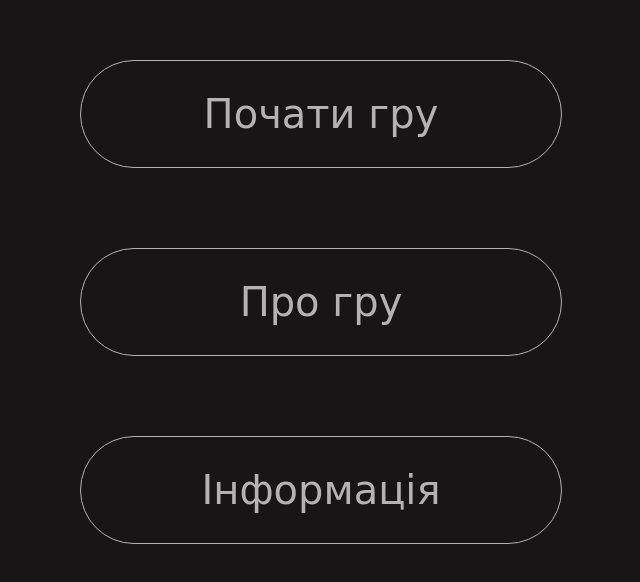
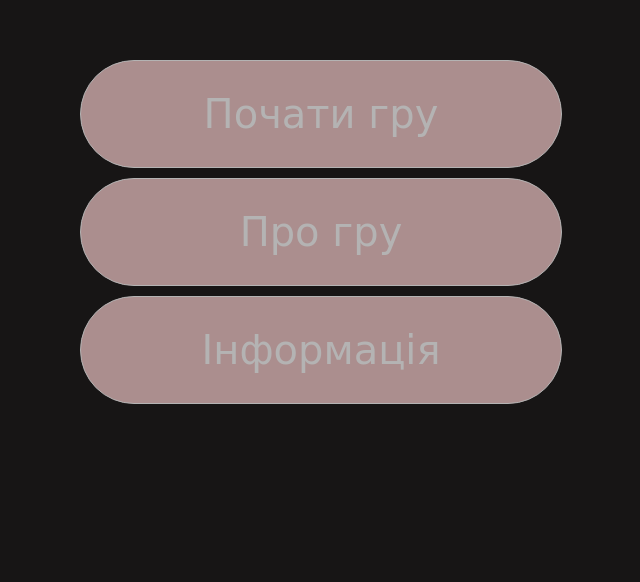
Before and after one commit to zfamka/questGame, a plain HTML site: page start.html in a window 1280 px wide. Shown: the part 140-722 px from the top of the page, without its empty margins (319-959 px from the left). Drawn offline with Linux system fonts and the light colour scheme.

Commit message:
add menu styles

```diff
--- a/css/start.css
+++ b/css/start.css
@@ -30,7 +30,8 @@ body {
   padding: 30px 120px;
   font-size: 40px;
   border-radius: 100px;
-  margin-bottom: 80px;
+  margin-bottom: 10px;
+  background-color: rgb(171, 142, 142);
 }
 
 .btn:hover {
@@ -38,6 +39,7 @@ body {
   box-shadow: 3px 3px 11px 3px rgb(58, 149, 64);
   transition: 200ms;
   color: rgb(107, 219, 73);
+  background-color: rgb(225, 255, 179);
   transform: scale(1.2);
-  transform-origin: 0% 0% 0px;
+  /* transform-origin: 0% 0% 0px; */
 }
```
